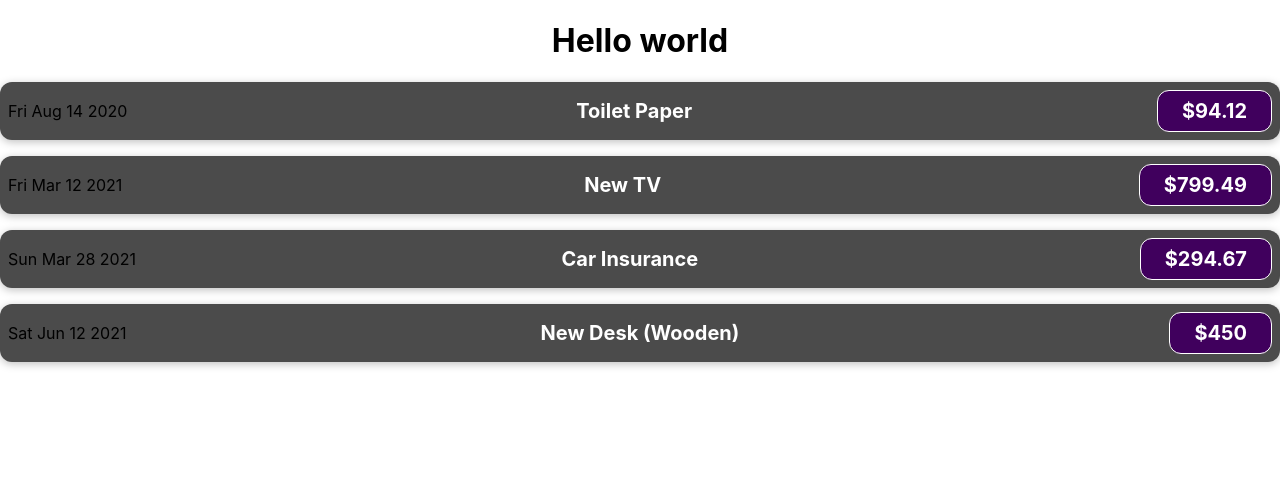
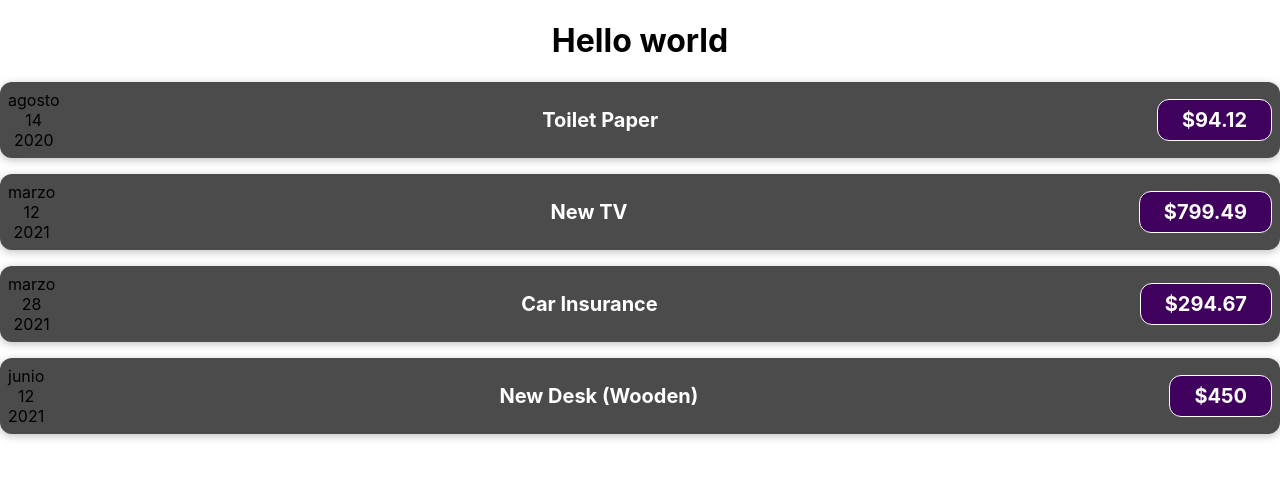
Before and after one commit to MrJouts/u-react-the-complete-guide, a React (Create React App) app in the folder expense-tracker-app/: page / in a window 1280 px wide. Shown: the top 478 px of the page. Built offline with nearby package versions, Linux system fonts and the light colour scheme.

Commit message:
formatting date

```diff
--- a/expense-tracker-app/src/components/ExpenseItem.tsx
+++ b/expense-tracker-app/src/components/ExpenseItem.tsx
@@ -8,13 +8,13 @@ type Props = {
 };
 
 const ExpenseItem = ({ title, amount, date }: Props) => {
-  const expenseDate = new Date(2021, 2, 28);
-  const expenseTitle = "Car Insurance";
-  const expenseAmount = 294.67;
-
   return (
     <div className="expense-item">
-      <div>{date.toDateString()}</div>
+      <div>
+        <div>{date.toLocaleString("es-AR", { month: "long" })}</div>
+        <div>{date.toLocaleString("es-AR", { day: "2-digit" })}</div>
+        <div>{date.getFullYear()}</div>
+      </div>
       <div className="expense-item__description">
         <h2>{title}</h2>
         <div className="expense-item__price">${amount}</div>
```
